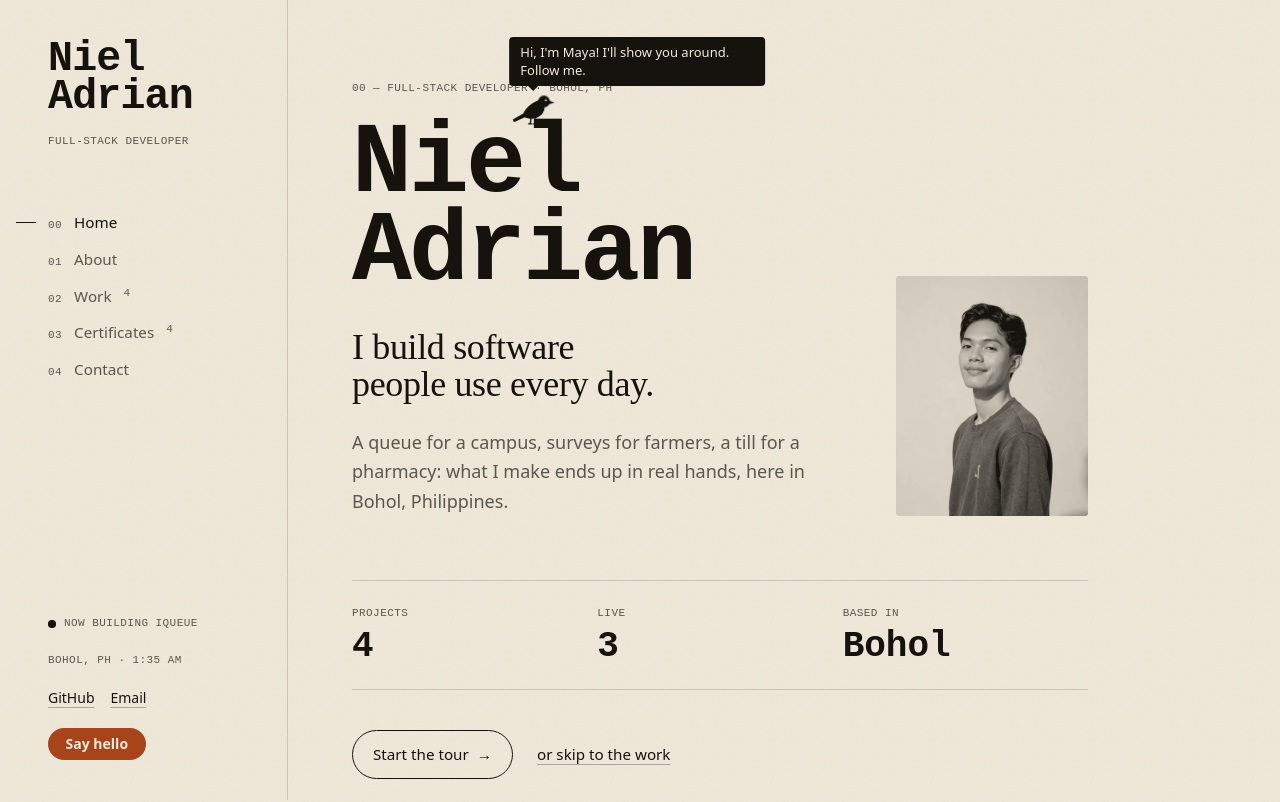
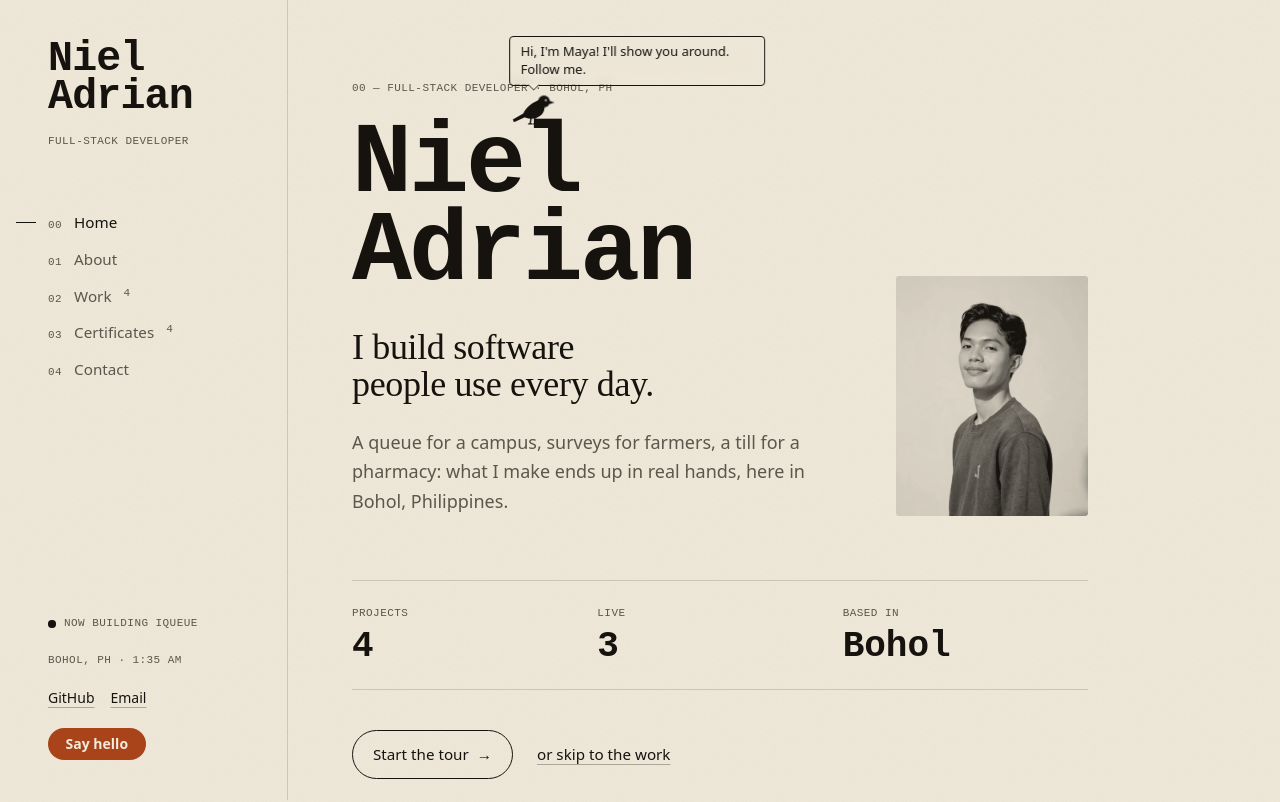
Before and after one commit to adrianniel/portfolio, a React (Vite) app: page / in a window 1280 px wide. Shown: the top 802 px of the page. Built offline with nearby package versions, Linux system fonts and the light colour scheme; no server answers.

Commit message:
style(guide): make Maya's speech bubble transparent with an ink outline

```diff
--- a/src/index.css
+++ b/src/index.css
@@ -187,10 +187,14 @@
     top: 0;
     left: 0;
     max-width: min(16rem, calc(100vw - 1.5rem));
+    border: 1px solid var(--color-ink);
     border-radius: 4px;
-    background: var(--color-ink);
-    color: var(--color-cream);
-    padding: 0.45rem 0.7rem;
+    /* Transparent, with a soft blur so it stays readable over other text. */
+    background: transparent;
+    -webkit-backdrop-filter: blur(6px);
+    backdrop-filter: blur(6px);
+    color: var(--color-ink);
+    padding: 0.4rem 0.65rem;
     font-size: 0.8125rem;
     line-height: 1.35;
     opacity: 0;
@@ -202,15 +206,20 @@
     opacity: 1;
   }
 
-  /* The little tail points down at the bird; script sets --tail. */
+  /* The little outlined tail points down at the bird; script sets --tail. */
   .guide-bubble::after {
     content: '';
     position: absolute;
-    bottom: -5px;
+    bottom: -4.5px;
     left: var(--tail, 18px);
-    border: 5px solid transparent;
-    border-top-color: var(--color-ink);
-    border-bottom: 0;
+    width: 9px;
+    height: 9px;
+    background: var(--color-cream);
+    border-right: 1px solid var(--color-ink);
+    border-bottom: 1px solid var(--color-ink);
+    /* Only the lower half: it covers the border where the tail opens. */
+    clip-path: polygon(100% 0, 100% 100%, 0 100%);
+    transform: rotate(45deg);
   }
 
   @media (prefers-reduced-motion: reduce) {
```
